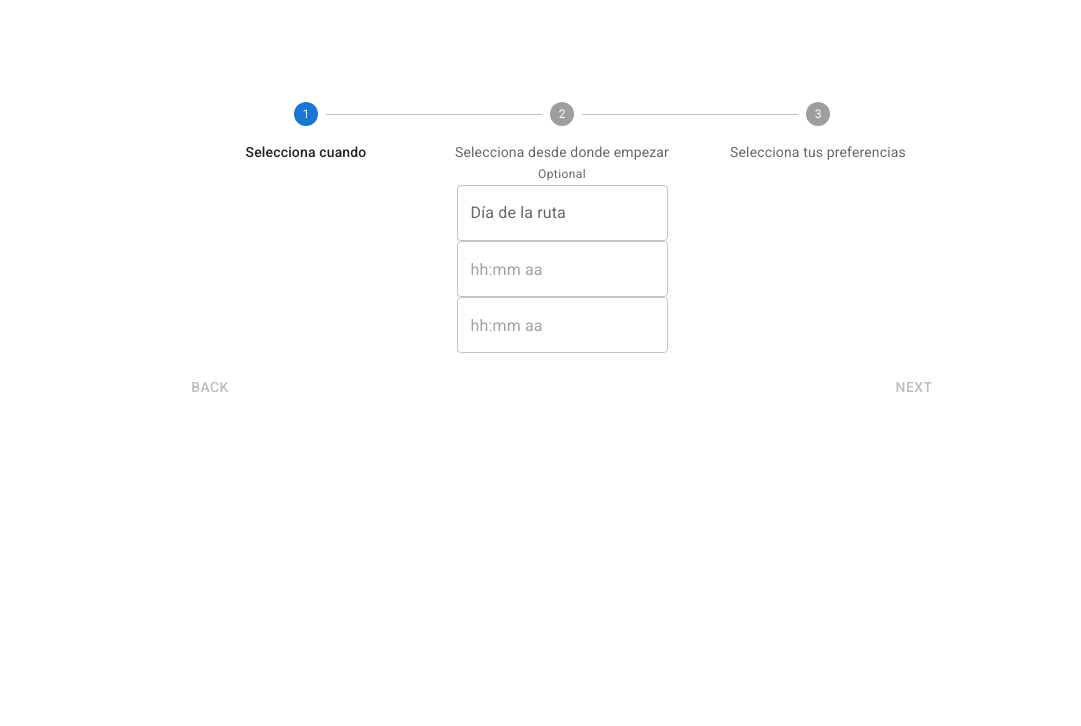
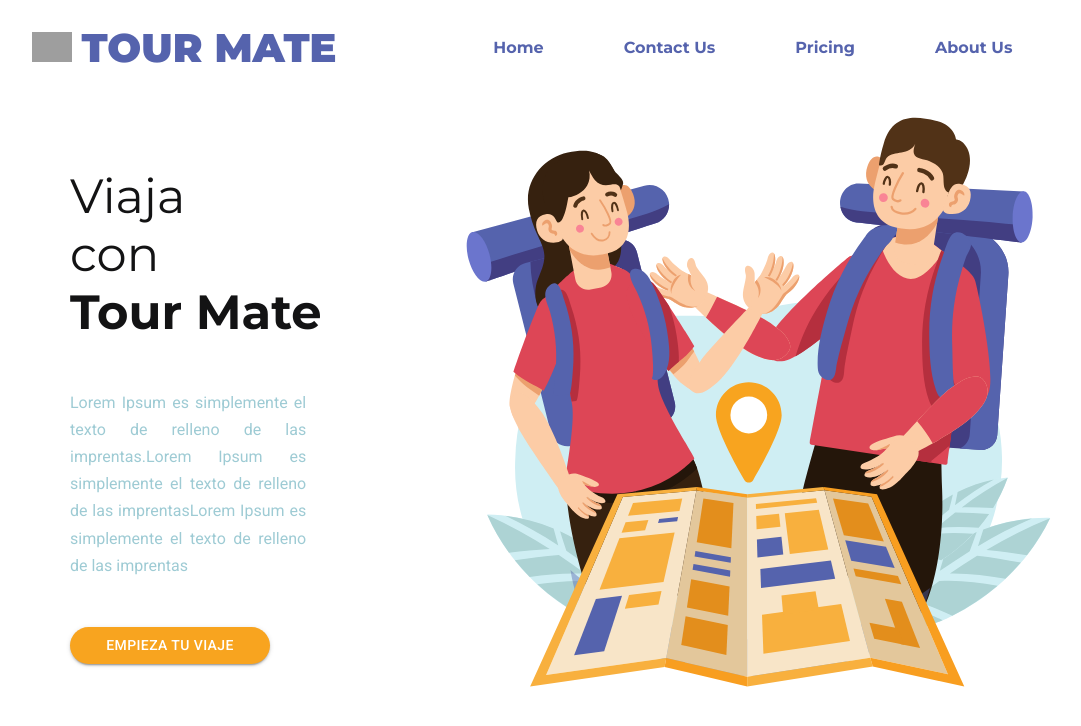
Before and after one commit to javierSerLuc/tour-mate, a React (Create React App) app: page / in a window 1280 px wide. Shown: the top 726 px of the page, without its empty margins (78-1159 px from the left). Built offline with nearby package versions, Linux system fonts and the light colour scheme; grey boxes are pictures that could not be loaded.

Commit message:
Rediseño router

```diff
--- a/src/Componentes/Pages/Landing.js
+++ b/src/Componentes/Pages/Landing.js
@@ -2,9 +2,12 @@ import React from 'react'
 import '../../Landing.css'
 import { Nav } from '../Layout/Nav'
 import Button from '@mui/material/Button';
+import { useNavigate } from "react-router-dom";
 
 
 export const Landing = () => {
+  const navigate = useNavigate();
+
   return (
     <div className='landing'>
         <div className='fondo'></div>
@@ -20,7 +23,7 @@ export const Landing = () => {
                     <span className='roboto'>Lorem Ipsum es simplemente el texto de relleno de las imprentas.Lorem Ipsum es simplemente el texto de relleno de las imprentasLorem Ipsum es simplemente el texto de relleno de las imprentas</span>
                 </div>
                 <div className='boton'>
-                    <Button   variant="contained" className='boton-landing' href='/mapa' sx={{width: 200,borderRadius: 35,
+                    <Button onClick={() => navigate('/Inicio')}   variant="contained" className='boton-landing' href='/Inicio' sx={{width: 200,borderRadius: 35,
     ':hover': {
       bgcolor: '#F8A41F', // theme.palette.primary.main
       color: 'white',
--- a/src/Componentes/Pages/PaginaPrincipal.js
+++ b/src/Componentes/Pages/PaginaPrincipal.js
@@ -44,7 +44,7 @@ export const PaginaPrincipal = () => {
         setSkipped(newSkipped);
 
         if(activeStep === steps.length - 1){
-          navigate('/mapa');
+          navigate('/Ruta');
         }
     };
     const handleBack = () => {
--- a/src/Routing/Rutas.js
+++ b/src/Routing/Rutas.js
@@ -10,9 +10,9 @@ export const Rutas = () => {
         {/*  */}
 
         <Routes>
-            <Route path="/landing" element={<Landing/>}/>
-            <Route path="/" element={<PaginaPrincipal/>}/>
-            <Route path="/mapa" element={<InicioDemo/>}/>
+            <Route path="/" element={<Landing/>}/>
+            <Route path="/Inicio" element={<PaginaPrincipal/>}/>
+            <Route path="Ruta" element={<InicioDemo/>}/>
         </Routes>
     </BrowserRouter>
   )
```
